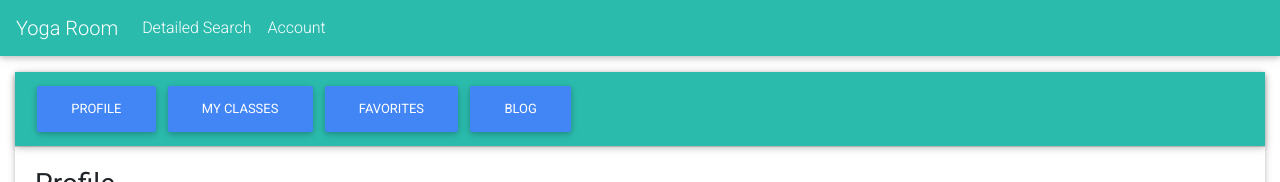
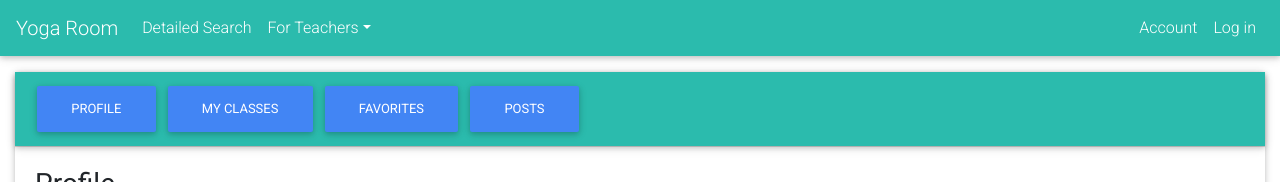
Before and after one commit to orsolyabus/yoga-room-react, a React (Create React App) app: page /account in a window 1280 px wide. Shown: the top 182 px of the page. Built offline with nearby package versions, Linux system fonts and the light colour scheme.

Commit message:
add to navbar

```diff
--- a/src/components/Account/AccountNav.js
+++ b/src/components/Account/AccountNav.js
@@ -10,7 +10,7 @@ const AccountNav = () => (
         <MDBBtn color="primary">Profile</MDBBtn>
         <MDBBtn color="primary">My classes</MDBBtn>
         <MDBBtn color="primary">Favorites</MDBBtn>
-        <MDBBtn color="primary">Blog</MDBBtn>
+        <MDBBtn color="primary">Posts</MDBBtn>
       </MDBNavbarNav>
     </MDBCollapse>
   </MDBNavbar>
--- a/src/components/app/NavBar.js
+++ b/src/components/app/NavBar.js
@@ -1,7 +1,7 @@
 // i18n
 import React from 'react';
 import { NavLink } from "react-router-dom";
-import { MDBNavbar, MDBNavbarBrand, MDBNavItem, MDBNavbarNav, MDBNavLink, MDBCollapse, MDBNavbarToggler} from "mdbreact";
+import { MDBNavbar, MDBNavbarBrand, MDBNavItem, MDBNavbarNav, MDBNavLink, MDBCollapse, MDBNavbarToggler, MDBDropdown, MDBDropdownItem, MDBDropdownMenu, MDBDropdownToggle} from "mdbreact";
 
 const NavBar = () => (
   <MDBNavbar color="default-color" dark expand="md">
@@ -14,8 +14,28 @@ const NavBar = () => (
         <MDBNavItem>
           <MDBNavLink exact to="/search">Detailed Search</MDBNavLink>
         </MDBNavItem>
+
+        <MDBNavItem>
+          <MDBDropdown>
+            <MDBDropdownToggle nav caret>
+            For Teachers
+            </MDBDropdownToggle>
+            <MDBDropdownMenu className="" right>
+              <MDBDropdownItem>What's in it for you?</MDBDropdownItem>
+              <MDBDropdownItem>Are you a Studio?</MDBDropdownItem>
+              <MDBDropdownItem></MDBDropdownItem>
+              <MDBDropdownItem divider />
+              <MDBDropdownItem>Register</MDBDropdownItem>
+            </MDBDropdownMenu>
+          </MDBDropdown>
+        </MDBNavItem>
+      </MDBNavbarNav>
+      <MDBNavbarNav right className="white-text">
         <MDBNavItem>
           <MDBNavLink exact to="/account">Account</MDBNavLink>
+        </MDBNavItem>
+        <MDBNavItem>
+          <MDBNavLink to="#">Log in</MDBNavLink>
         </MDBNavItem>
       </MDBNavbarNav>
     </MDBCollapse>
```
